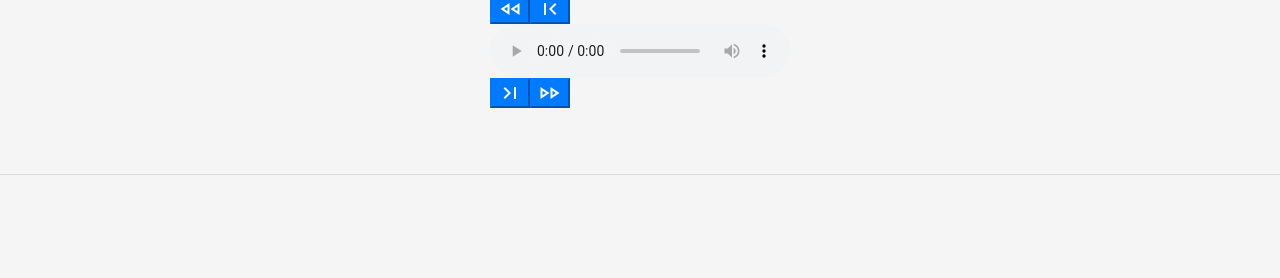
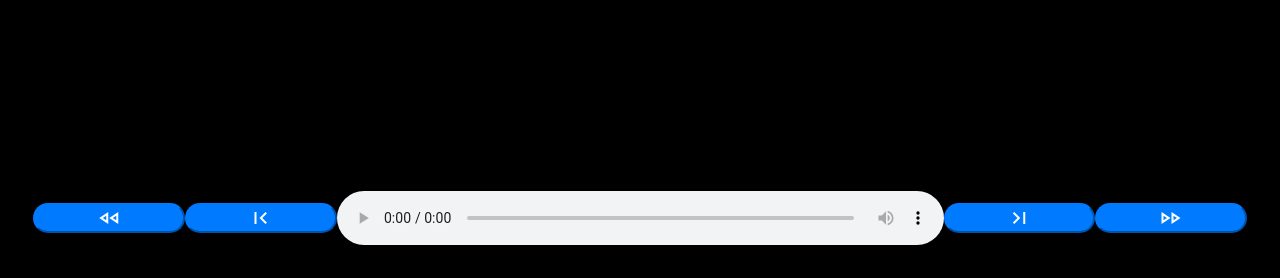
Before and after one commit to shahane806/GamingBeasts, a PHP site: page / in a window 1280 px wide. Shown: the part 522-800 px from the top of the page. Run offline with PHP 8.4, Linux system fonts and the light colour scheme; data that the repository does not hold is empty.

Commit message:
Update index.php

```diff
--- a/index.php
+++ b/index.php
@@ -26,7 +26,7 @@ $audiofile = 0;
 $cover = 0;
 $cpyright = 0;
 $disc = 0;
-$search = 0;
+$search = "0.mp3";
 if(isset($_GET['search']))
 {
     $search = $_GET['search'];
@@ -75,53 +75,57 @@ if( $disc==$search)
 
 ?>
 <style>
-body {
-  font-family: Arial, Helvetica, sans-serif;
+
+body
+{
+   background:linear-gradient(purple,black,black);
+   color:white;
 }
 
-.mobile-container {
-  max-width: 480px;
-  margin: auto;
-  background-color: #555;
-  height: 500px;
-  color: white;
-  border-radius: 10px;
+.container{
+    background-color:transparent;
+
+    height:fit-content;
+    width: fit-content;
+    padding-right: 0px;
+    padding-left: 0px;
 }
+.card{
+    background-color:transparent;
+}
+ .audio{
+        display: flex;
+        width:100%;
+    align-items: center;
+    margin:0px;
+    background-color:black;
+    position: fixed;
+    border-radius:3px;
+    left:0px;
+    right: auto;
+    bottom:0px;
+    }
+    input[name="playSongs"]{
+        width:50%;
+        text-aligh:center;
+        border-radius:15px;
+    }
+    .form1{
+        flex:0.4;
+        margin:auto;
+    }
+    .formM{
 
-.topnav {
-  overflow: hidden;
-  background-color: #333;
-  position: relative;
-}
 
-.topnav #myLinks {
-  display: none;
-}
+        flex:.8;
 
-.topnav a {
-  color: white;
-  padding: 14px 16px;
-  text-decoration: none;
-  font-size: 17px;
-  display: block;
-}
 
-.topnav a.icon {
-  background: black;
-  display: block;
-  position: absolute;
-  right: 0;
-  top: 0;
-}
-
-.topnav a:hover {
-  background-color: #ddd;
-  color: black;
-}
-
-.active {
-
-  color: white;
+    }
+    .form2{
+       flex:0.4;
+    }
+.SongContainer{
+    width: 24rem;
 }
 </style>
   <center>
@@ -255,7 +259,7 @@ if ($conn->query($sql) === TRUE) {
                    $value =  $row['disc'];
                    $value2 =  $row['ncs_cpyright'];
 
-                echo '<tr><td><div class="card2"><img class="card-img-top" src="uploaded/'.$cov.' " alt="Card image cap"></div><hr></td><td class= "content"> '.$value.' : ';
+                echo '<tr style="background-color:transparent"><td><div class="card2"><img class="card-img-top" src="uploaded/'.$cov.' " alt="Card image cap"></div><hr></td><td class= "content"> '.$value.' : ';
                 echo "</td><td><a style='margin-left:33px;' class='btn play btn-primary' href = 'index.php?cover=".$cov."&&search=".$value."&&cpyright=".$value2."'> play</a><br/><hr></td></tr>";
 
         }
@@ -328,13 +332,13 @@ class songs extends mf
 
      echo '<hr>
 
-     <div class="container"style="width: 18rem; ">
+     <div class="container SongContainer">
        <div class="card" >
          <img class="card-img-top" src="uploaded/'.$search.'.png" alt="Card image cap">
          <div class="card-body">
 
            <h5 class="card-title">'.  $search.'</h5>
-           <p class="card-text">'.$search.'</p>
+
            <a href="uploaded/'.$search.'" class="btn btn-primary">Download</a>
          </div>
          </div>
@@ -342,17 +346,17 @@ class songs extends mf
          <hr>
      <div class="container">
      <div class="audio">
-     <form class="form-inline my-2 my-lg-0">
+     <form class="form-inline my-2 my-lg-0 controlPannel form1">
                    <input class="material-symbols-outlined btn-primary" name="playSongs" type="submit" value = "fast_rewind"/>
                    <input class="material-symbols-outlined btn-primary"  name="playSongs"type="submit" value = "first_page"/>
              </form>
-         <audio controls autoplay>
+         <audio class="formM" controls autoplay>
              <source src="uploaded/'.
   $search.'
  " type="audio/mpeg" />
          </audio>
 
-         <form class="form-inline my-2 my-lg-0">
+         <form class="form-inline my-2 my-lg-0 controlPannel form2">
                      <input class="material-symbols-outlined btn-primary" name="playSongs" type="submit" value = "last_page"/>
                    <input class="material-symbols-outlined btn-primary"  name="playSongs"type="submit" value = "fast_forward"/>
                    </form>
```
